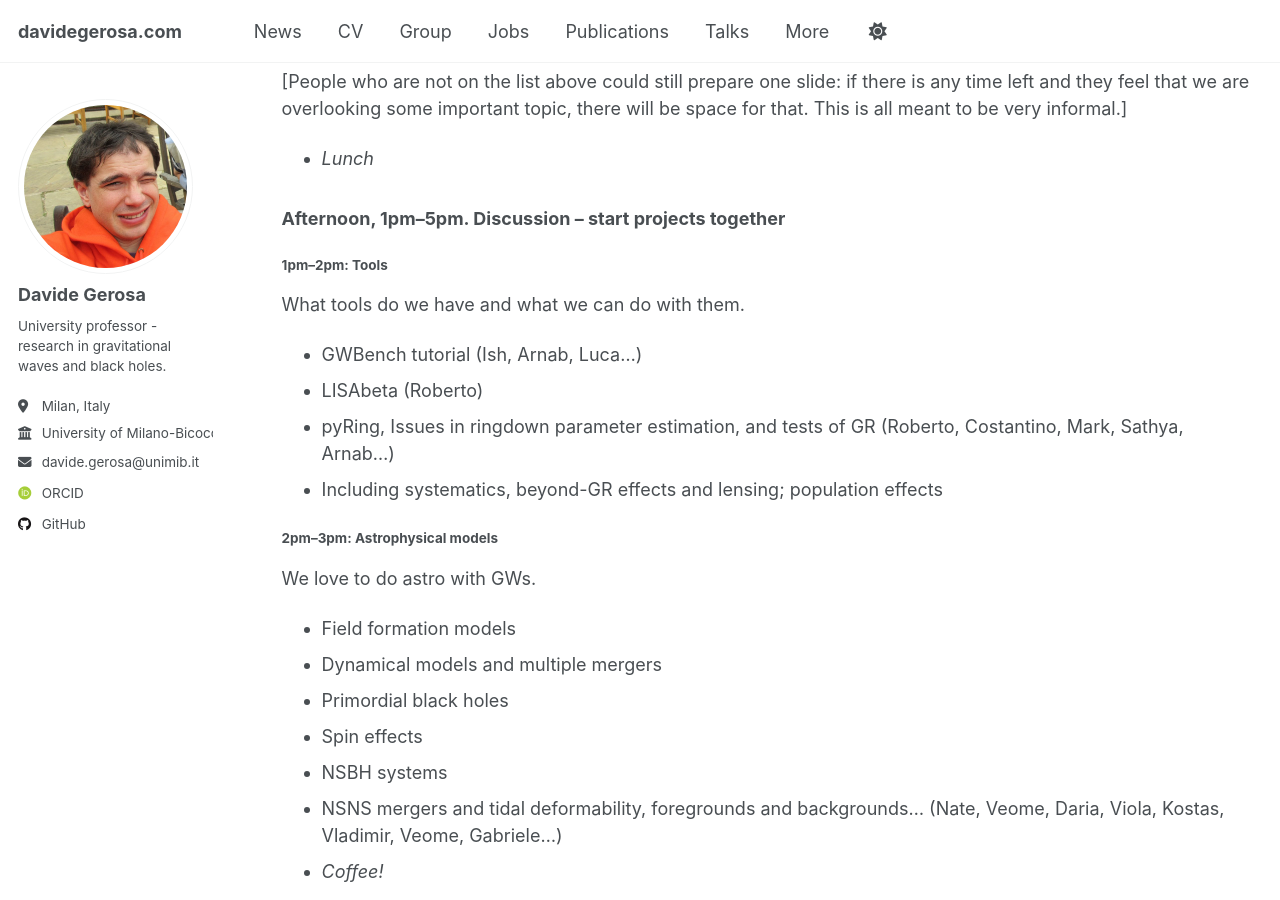
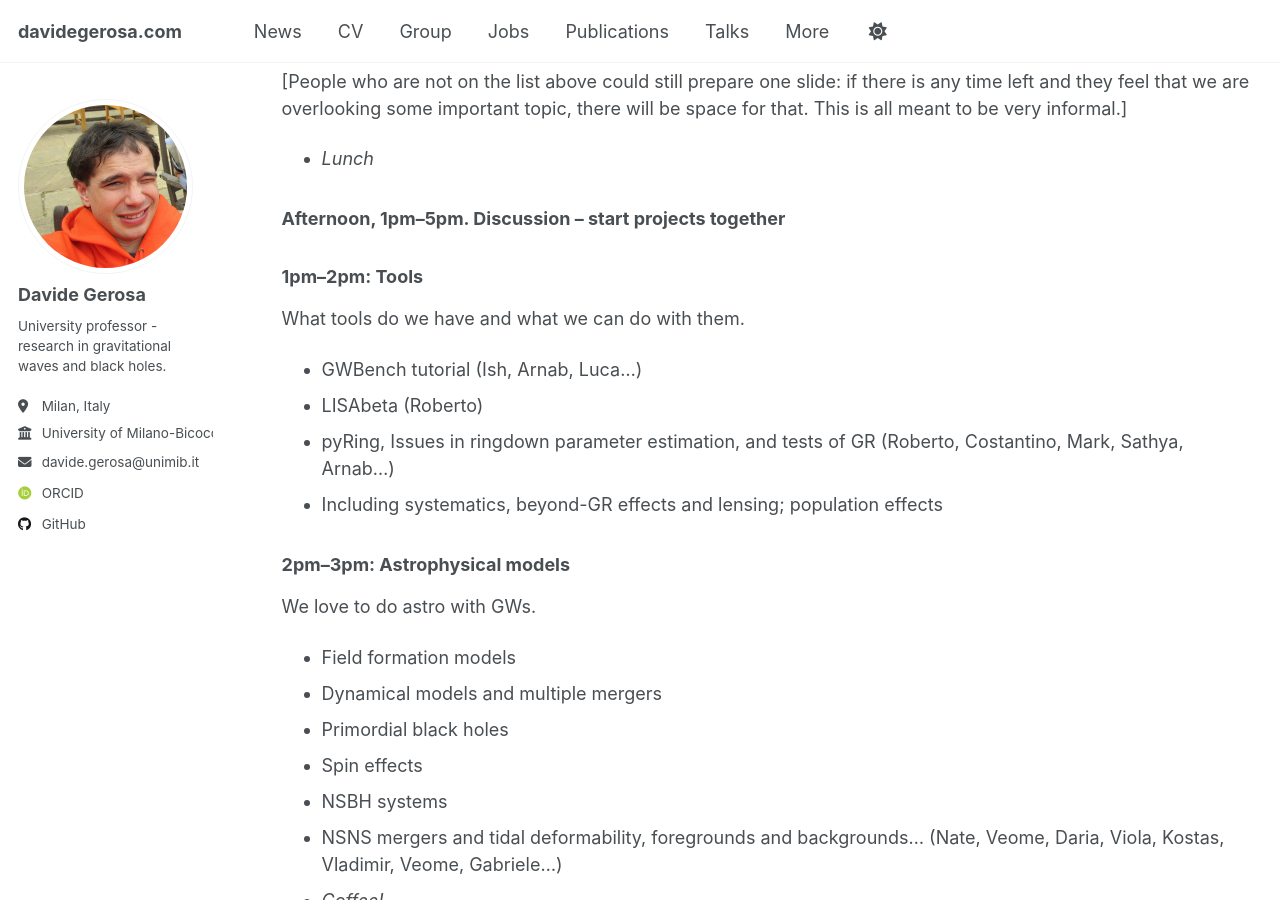
Before and after one commit to dgerosa/website, a Jekyll site: the page built from _pages/with-a-little-help-from-my-friends.md, in a window 1280 px wide and 900 px high, scrolled down 1600 px. Built offline with Jekyll 4.4.1, drawn with Linux system fonts in a browser that asks for light colours; some web fonts are replaced.

Commit message:
Sat Jun 14 12:42:08 CEST 2025

```diff
--- a/_pages/with-a-little-help-from-my-friends.md
+++ b/_pages/with-a-little-help-from-my-friends.md
@@ -55,7 +55,7 @@ Here we are! And huge thanks to the cookies...
 
 ### **Afternoon, 1pm–5pm. Discussion – start projects together**
 
-#### **1pm–2pm: Tools**
+### **1pm–2pm: Tools**
 
 What tools do we have and what we can do with them.
 
@@ -64,7 +64,7 @@ What tools do we have and what we can do with them.
 - pyRing, Issues in ringdown parameter estimation, and tests of GR (Roberto, Costantino, Mark, Sathya, Arnab…)
 - Including systematics, beyond-GR effects and lensing; population effects
 
-#### **2pm–3pm: Astrophysical models**
+### **2pm–3pm: Astrophysical models**
 
 We love to do astro with GWs.
 
@@ -77,11 +77,11 @@ We love to do astro with GWs.
   (Nate, Veome, Daria, Viola, Kostas, Vladimir, Veome, Gabriele…)
 - *Coffee!*
 
-#### **3pm–4pm: Population inference methods**
+### **3pm–4pm: Population inference methods**
 
 Davide will start with a brief introduction to his work on machine learning with Matthew Mould + Steve Taylor and then we’ll think about what can be done with those tools, plus the PE tools we discussed earlier.
 
-#### **4pm–5pm: 3G/LISA science, systematic errors, tests of GR/BH spectroscopy**
+### **4pm–5pm: 3G/LISA science, systematic errors, tests of GR/BH spectroscopy**
 
 The wrap-up: what cool science can future detectors do? What are the best long-term projects we can come up with by combining all these tools?
 
```
